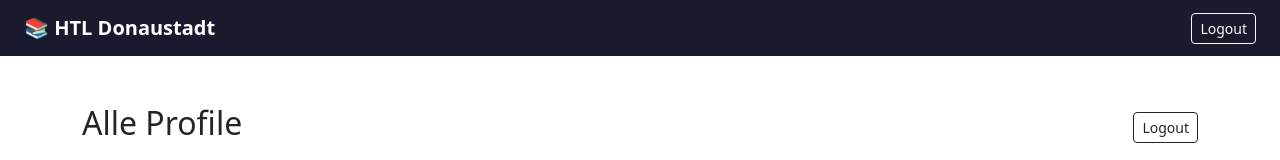
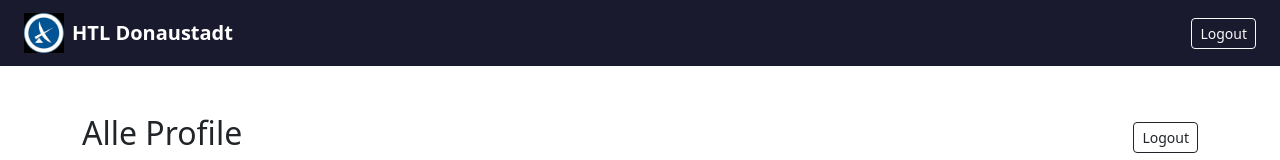
Before and after one commit to schn220112/schneider_lang_projekt3, an Angular app: page /liste in a window 1280 px wide. Shown: the top 160 px of the page. Built offline with nearby package versions, Linux system fonts and the light colour scheme; no server answers; the database is empty; sample sign-in values are in the browser's storage.

Commit message:
ls-37 - header

```diff
--- a/src/app/header/header.html
+++ b/src/app/header/header.html
@@ -1,5 +1,14 @@
 <nav class="navbar navbar-dark px-4 mb-4" style="background:#1a1a2e;">
-  <span class="navbar-brand fw-bold">📚 HTL Donaustadt</span>
+  <span class="navbar-brand fw-bold d-flex align-items-center">
+    <img
+      src="assets/logo.jpg"
+      alt="HTL Donaustadt Logo"
+      height="40"
+      class="me-2"
+    >
+    HTL Donaustadt
+  </span>
+
   <div class="d-flex align-items-center gap-3">
     <span class="text-white small" *ngIf="username">{{ username }}</span>
     <button class="btn btn-outline-light btn-sm" (click)="logout()">Logout</button>
```
Also changed, not shown: src/assets/logo.jpg (added).
